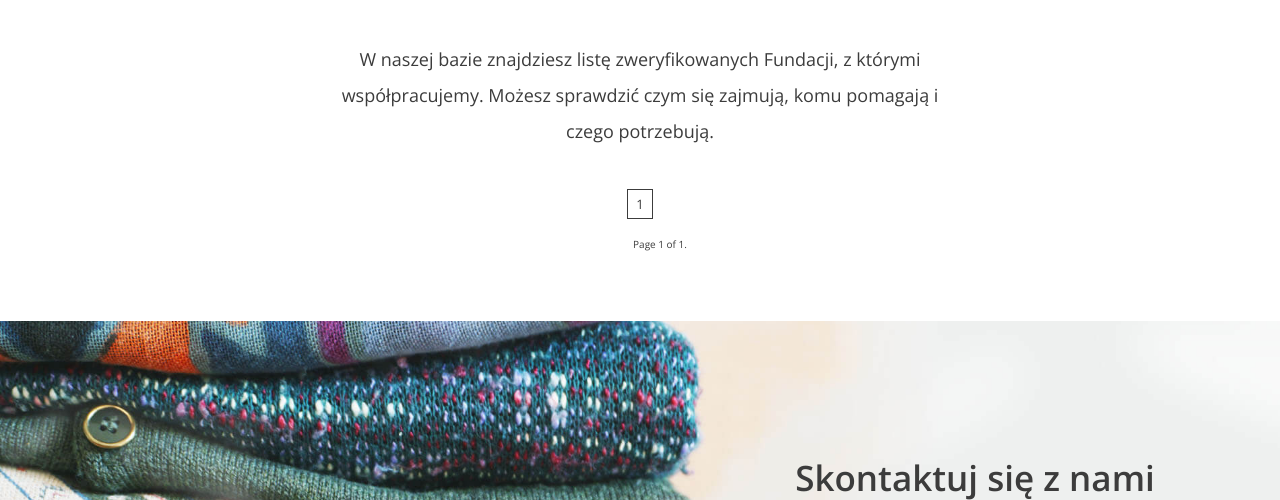
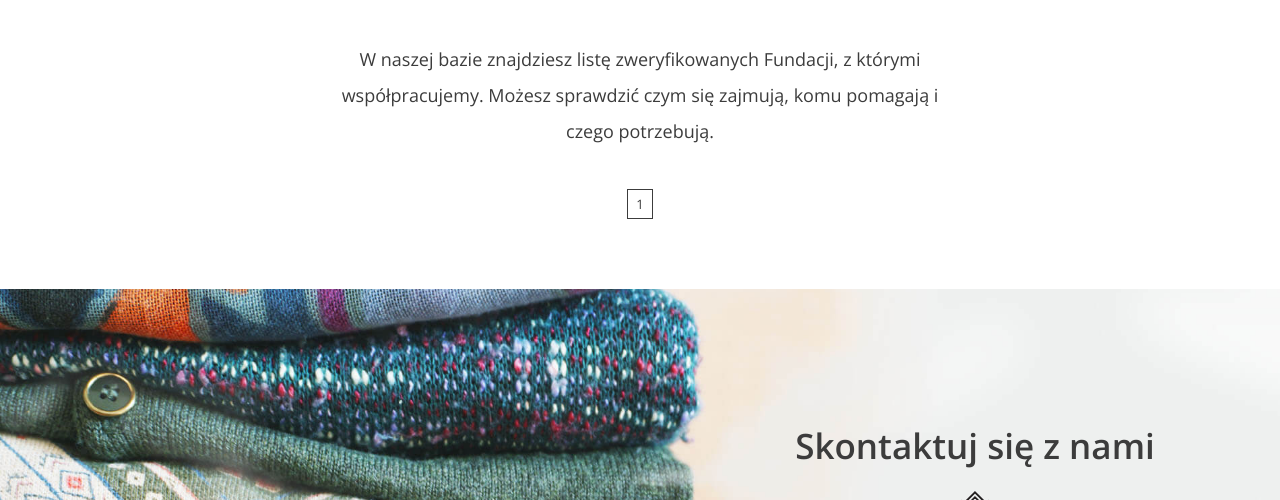
Before and after one commit to erobakiewicz/DobreRece, a Django app: page / in a window 1280 px wide. Shown: the part 2854-3354 px from the top of the page. Run offline with Django 3.2, Linux system fonts and the light colour scheme; data that the repository does not hold is empty.

Commit message:
changed index.html

```diff
--- a/templates/index.html
+++ b/templates/index.html
@@ -109,26 +109,6 @@
                 <li><a href="#" class="btn btn--small btn--without-border active" data-page="1">1</a></li>
             </ul>
 
-        </div>
-        <ul class="pagination" class="help--slides-pagination">
-    <span class="step-links">
-        {% if page_obj.has_previous %}
-            <li><a href="?page=1" class="btn btn--small btn--without-border active"
-                   data-page="?page=1">&laquo; pierwsza</a></li>
-            <li><a href="?page={{ page_obj.previous_page_number }}" class="btn btn--small btn--without-border active"
-                   data-page="?page={{ page_obj.previous_page_number }}">poprzednia</a></li>
-        {% endif %}
-
-        <span class="current" class="btn btn--small btn--without-border active">
-            Page {{ page_obj.number }} of {{ page_obj.paginator.num_pages }}.
-        </span>
-
-        {% if page_obj.has_next %}
-            <li>  <a href="?page={{ page_obj.next_page_number }}" class="btn btn--small btn--without-border active">następna</a></li>
-            <li>  <a href="?page={{ page_obj.paginator.num_pages }}" class="btn btn--small btn--without-border active">ostatnia &raquo;</a></li>
-        {% endif %}
-    </span>
-        </ul>
 
         <!-- SLIDE 2 -->
         <div class="help--slides" data-id="2">
```
